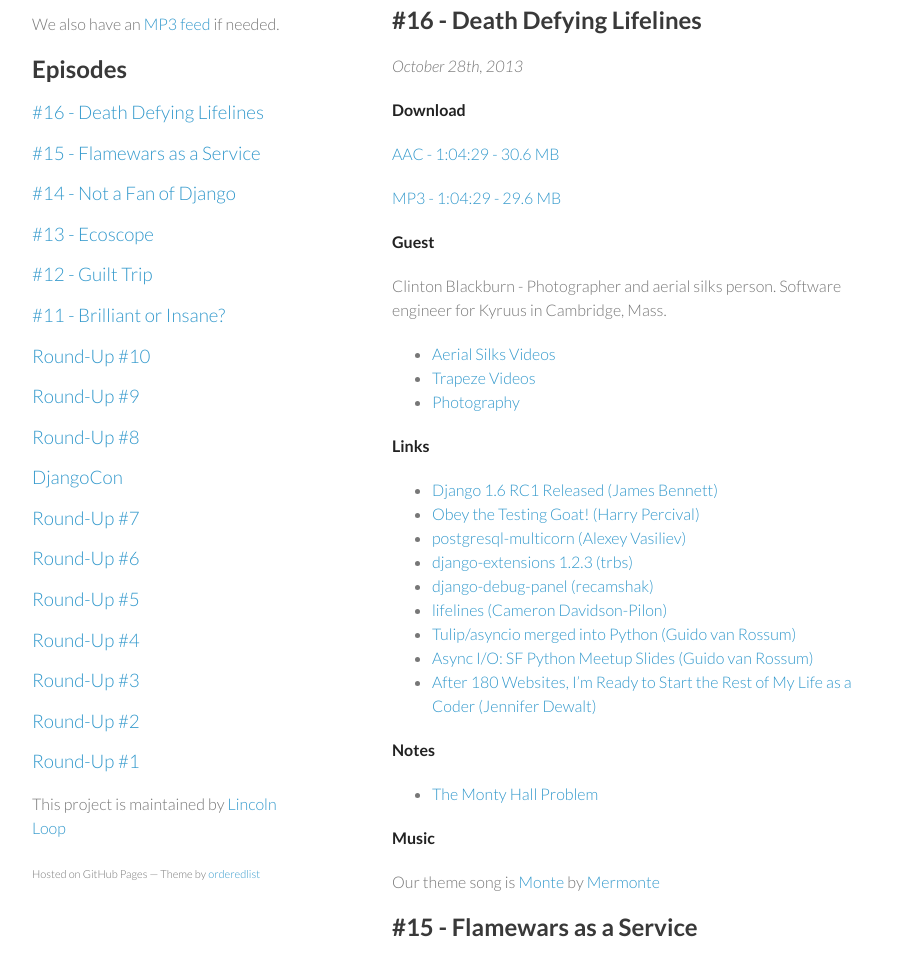
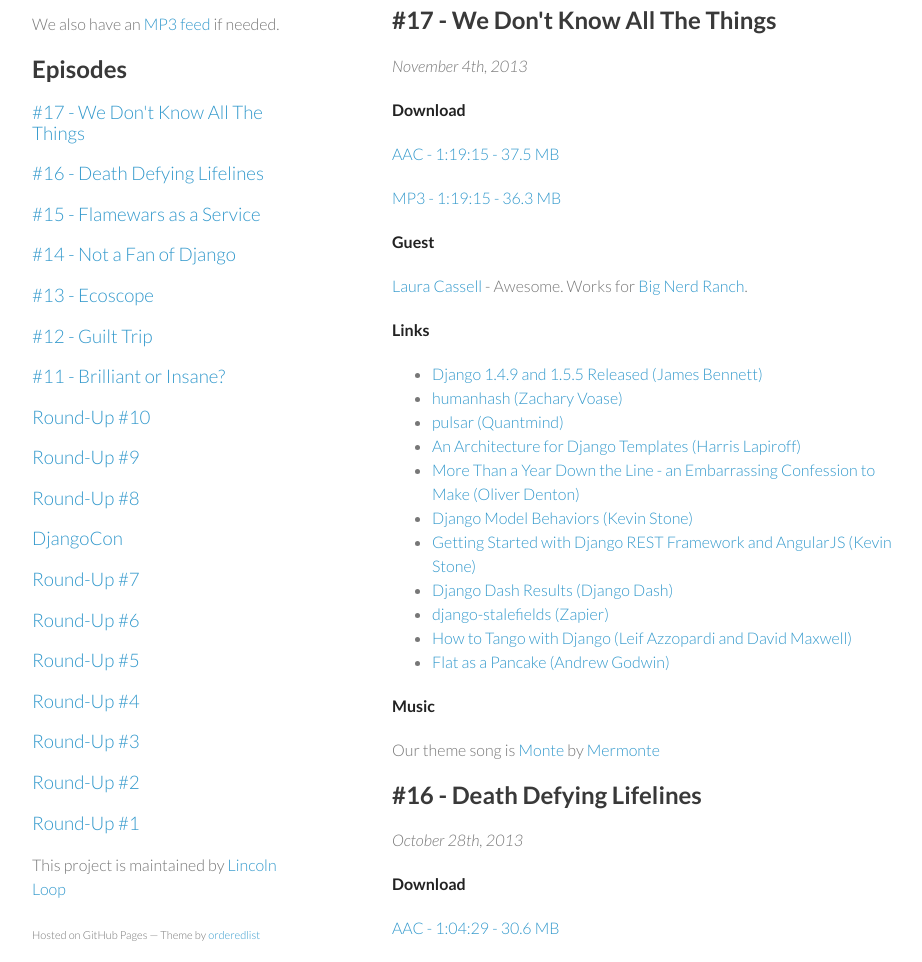
Before and after one commit to lincolnloop/round-up, a plain HTML site: page index.html in a window 1280 px wide. Shown: the part 305-1267 px from the top of the page, without its empty margins (178-1100 px from the left). Drawn offline with Linux system fonts and the light colour scheme.

Commit message:
Publishing the podcast

```diff
--- a/index.html
+++ b/index.html
@@ -24,13 +24,14 @@
         <ul>
           <li><a href="https://itunes.apple.com/us/podcast/django-round-up/id674598757">Subscribe <strong>iTunes</strong></a></li>
           <li><a href="http://lincolnloop.github.io/round-up/feed.xml">Subscribe <strong>RSS</strong></a></li>
-          <li><a href="http://django-round-up.s3.amazonaws.com/Flamewars%20as%20a%20Service.m4a">Latest Episode <strong>AAC</strong></a></li>
+          <li><a href="http://django-round-up.s3.amazonaws.com/We%20Dont%20Know%20All%20the%20Things.m4a">Latest Episode <strong>AAC</strong></a></li>
         </ul>
 
         <p>We also have an <a href="http://lincolnloop.github.io/round-up/feed-mp3.xml">MP3 feed</a> if needed.</p>
 
         <h2>Episodes</h2>
 
+        <h3><a href="#we-dont-know-all-the-things">#17 - We Don't Know All The Things</a></h3>
         <h3><a href="#death-defying-lifelines">#16 - Death Defying Lifelines</a></h3>
         <h3><a href="#flamewars-as-a-service">#15 - Flamewars as a Service</a></h3>
         <h3><a href="#not-a-fan-of-django">#14 - Not a Fan of Django</a></h3>
@@ -61,6 +62,44 @@
 
         <p>We will build our notes each week on the <a href="https://github.com/lincolnloop/round-up">lincolnloop/round-up</a> project page, and we'd love to see your comments and suggestions though Github.</p>
 
+        <!-- Episode -->
+
+        <h2>
+            <a name="we-dont-know-all-the-things" class="anchor" href="#we-dont-know-all-the-things"><span class="octicon octicon-link"></span></a>
+            #17 - We Don't Know All The Things
+        </h2>
+
+        <p><em>November 4th, 2013</em></p>
+
+        <p><strong>Download</strong></p>
+
+        <p><a href="http://django-round-up.s3.amazonaws.com/We%20Dont%20Know%20All%20the%20Things.m4a">AAC - 1:19:15 - 37.5 MB</a></p>
+
+        <p><a href="http://django-round-up.s3.amazonaws.com/We%20Dont%20Know%20All%20the%20Things.mp3">MP3 - 1:19:15 - 36.3 MB</a></p>
+
+        <p><strong>Guest</strong></p>
+
+        <p><a href="https://twitter.com/xensesthegreat">Laura Cassell</a> - Awesome. Works for <a href="http://www.bignerdranch.com/">Big Nerd Ranch</a>.</p>
+
+        <p><strong>Links</strong></p>
+
+        <ul>
+        <li><a href="https://www.djangoproject.com/weblog/2013/oct/24/bugfix-releases/">Django 1.4.9 and 1.5.5 Released (James Bennett)</a></li>
+        <li><a href="https://github.com/zacharyvoase/humanhash">humanhash (Zachary Voase)</a></li>
+        <li><a href="https://github.com/quantmind/pulsar">pulsar (Quantmind)</a></li>
+        <li><a href="https://oncampus.oberlin.edu/webteam/2012/09/architecture-django-templates">An Architecture for Django Templates (Harris Lapiroff)</a></li>
+        <li><a href="http://www.codelogs.org/more-than-a-year-down-the-line-an-embarrassing-confession-to-make/">More Than a Year Down the Line - an Embarrassing Confession to Make (Oliver Denton)</a></li>
+        <li><a href="http://blog.kevinastone.com/django-model-behaviors.html">Django Model Behaviors (Kevin Stone)</a></li>
+        <li><a href="http://blog.kevinastone.com/getting-started-with-django-rest-framework-and-angularjs.html">Getting Started with Django REST Framework and AngularJS (Kevin Stone)</a></li>
+        <li><a href="http://djangodash.com/judging/2013/results/">Django Dash Results (Django Dash)</a></li>
+        <li><a href="https://github.com/zapier/django-stalefields">django-stalefields (Zapier)</a></li>
+        <li><a href="http://www.tangowithdjango.com/book/">How to Tango with Django (Leif Azzopardi and David Maxwell)</a></li>
+        <li><a href="http://www.aeracode.org/2013/10/23/flat-pancake/">Flat as a Pancake (Andrew Godwin)</a></li>
+        </ul>
+
+        <p><strong>Music</strong></p>
+
+        <p>Our theme song is <a href="http://freemusicarchive.org/music/Mermonte/Mermonte/Mermonte_-_Monte">Monte</a> by <a href="http://mermonte.com/">Mermonte</a></p>
 
         <!-- October 28th -->
 
```
Also changed, not shown: feed-mp3.xml (+12 -0 lines), feed.xml (+12 -0 lines).
